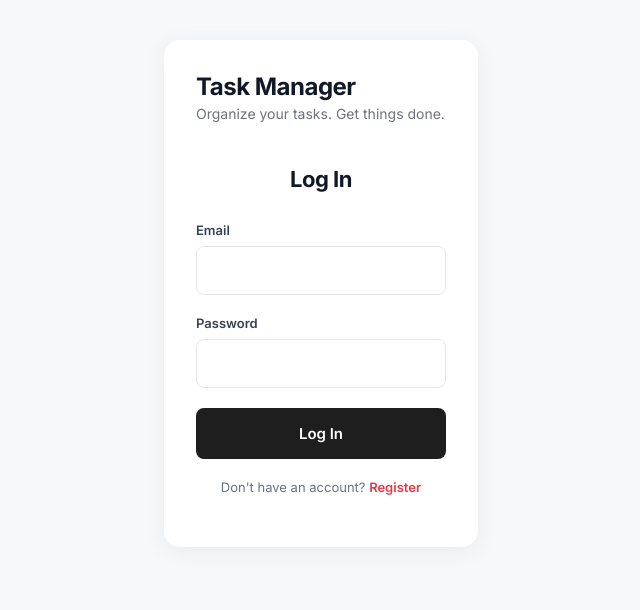
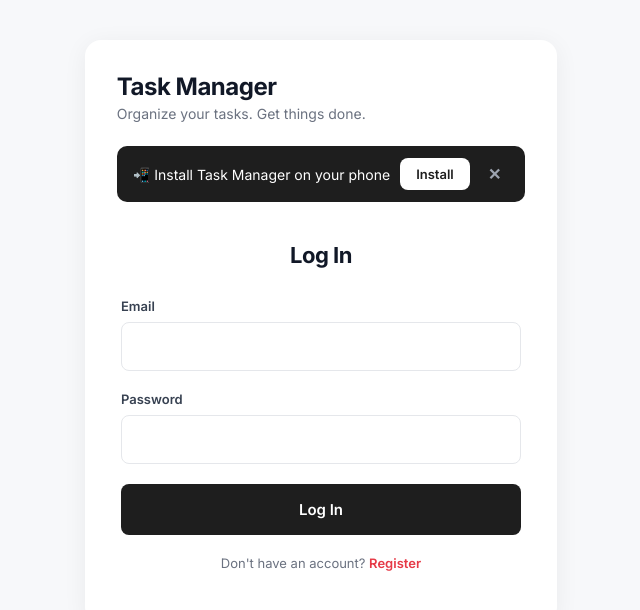
Before and after one commit to profitsylivester-ux/task-manager, a React (Vite) app: page / in a window 1280 px wide. Shown: the top 610 px of the page, without its empty margins (319-959 px from the left). Built offline with nearby package versions, Linux system fonts and the light colour scheme; no server answers.

Commit message:
Add manual install button with instructions

```diff
--- a/src/components/InstallPrompt.jsx
+++ b/src/components/InstallPrompt.jsx
@@ -3,12 +3,31 @@ import { useState, useEffect } from 'react'
 function InstallPrompt() {
   const [deferredPrompt, setDeferredPrompt] = useState(null)
   const [show, setShow] = useState(false)
+  const [isIOS, setIsIOS] = useState(false)
+  const [showInstructions, setShowInstructions] = useState(false)
 
   useEffect(() => {
+    // Detect if already installed
+    const isStandalone =
+      window.matchMedia('(display-mode: standalone)').matches ||
+      window.navigator.standalone === true
+
+    if (isStandalone) {
+      setShow(false)
+      return
+    }
+
+    // Detect iOS
+    const ios = /iPad|iPhone|iPod/.test(navigator.userAgent) && !window.MSStream
+    setIsIOS(ios)
+
+    // Show the button for everyone (except installed)
+    setShow(true)
+
+    // Capture Android install prompt if available
     function handleBeforeInstall(event) {
       event.preventDefault()
       setDeferredPrompt(event)
-      setShow(true)
     }
 
     window.addEventListener('beforeinstallprompt', handleBeforeInstall)
@@ -18,28 +37,53 @@ function InstallPrompt() {
     }
   }, [])
 
-  async function handleInstall() {
-    if (!deferredPrompt) return
-
-    deferredPrompt.prompt()
-    const result = await deferredPrompt.userChoice
-
-    if (result.outcome === 'accepted') {
-      setShow(false)
+  async function handleInstallClick() {
+    if (deferredPrompt) {
+      deferredPrompt.prompt()
+      const result = await deferredPrompt.userChoice
+      if (result.outcome === 'accepted') {
+        setShow(false)
+      }
+      setDeferredPrompt(null)
+      return
     }
 
-    setDeferredPrompt(null)
+    // No native prompt available — show instructions
+    setShowInstructions(true)
   }
 
   if (!show) return null
 
   return (
     <div className="install-prompt">
-      <span>Install Task Manager on your phone?</span>
-      <button onClick={handleInstall}>Install</button>
+      <span>📲 Install Task Manager on your phone</span>
+      <button onClick={handleInstallClick}>Install</button>
       <button className="install-close" onClick={() => setShow(false)}>
         ✕
       </button>
+
+      {showInstructions && (
+        <div className="install-instructions">
+          {isIOS ? (
+            <>
+              <p><strong>On iPhone / iPad:</strong></p>
+              <p>1. Tap the <strong>Share</strong> button in Safari (square with arrow).</p>
+              <p>2. Scroll down and tap <strong>Add to Home Screen</strong>.</p>
+              <p>3. Tap <strong>Add</strong>.</p>
+            </>
+          ) : (
+            <>
+              <p><strong>On Android:</strong></p>
+              <p>1. Tap the <strong>three dots</strong> in Chrome (top-right).</p>
+              <p>2. Tap <strong>Install app</strong> or <strong>Add to Home screen</strong>.</p>
+              <p>3. Confirm.</p>
+            </>
+          )}
+          <button className="install-close-instructions" onClick={() => setShowInstructions(false)}>
+            Got it
+          </button>
+        </div>
+      )}
     </div>
   )
 }
--- a/src/index.css
+++ b/src/index.css
@@ -1028,10 +1028,10 @@ li.overdue {
     padding: 12px;
     font-size: 14px;
   }
-
-  /* ===== INSTALL PROMPT ===== */
+/* ===== INSTALL PROMPT ===== */
 .install-prompt {
   display: flex;
+  flex-wrap: wrap;
   align-items: center;
   gap: 10px;
   background-color: #1e1e1e;
@@ -1040,13 +1040,14 @@ li.overdue {
   border-radius: 10px;
   margin-bottom: 20px;
   font-size: 14px;
+  position: relative;
 }
 
-.install-prompt span {
+.install-prompt > span {
   flex: 1;
 }
 
-.install-prompt button {
+.install-prompt > button {
   background-color: #ffffff;
   color: #1e1e1e;
   border: none;
@@ -1059,7 +1060,7 @@ li.overdue {
   transition: background-color 0.2s ease;
 }
 
-.install-prompt button:hover {
+.install-prompt > button:hover {
   background-color: #e5e7eb;
 }
 
@@ -1069,3 +1070,39 @@ li.overdue {
   padding: 4px 8px !important;
   font-size: 16px !important;
 }
+
+.install-instructions {
+  width: 100%;
+  background-color: #ffffff;
+  color: #1a1a1a;
+  border-radius: 10px;
+  padding: 16px;
+  margin-top: 12px;
+  font-size: 13px;
+  line-height: 1.6;
+}
+
+.install-instructions p {
+  margin-bottom: 8px;
+}
+
+.install-instructions strong {
+  color: #1e1e1e;
+}
+
+.install-close-instructions {
+  margin-top: 10px;
+  background-color: #1e1e1e !important;
+  color: #ffffff !important;
+  border: none;
+  border-radius: 8px;
+  padding: 8px 16px !important;
+  font-size: 13px !important;
+  font-weight: 600 !important;
+  cursor: pointer;
+  font-family: inherit;
+}
+
+.install-close-instructions:hover {
+  background-color: #000000 !important;
+}
```
